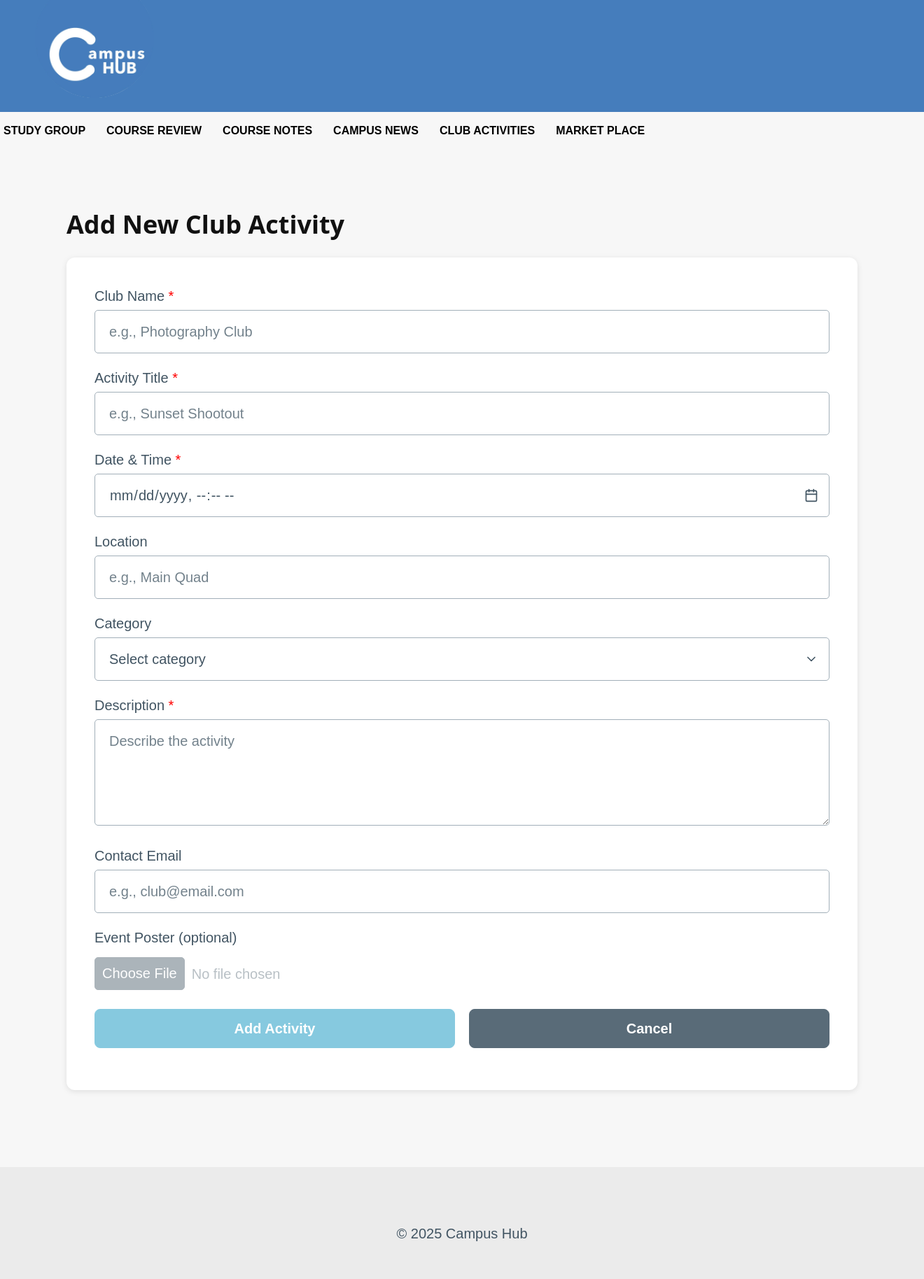
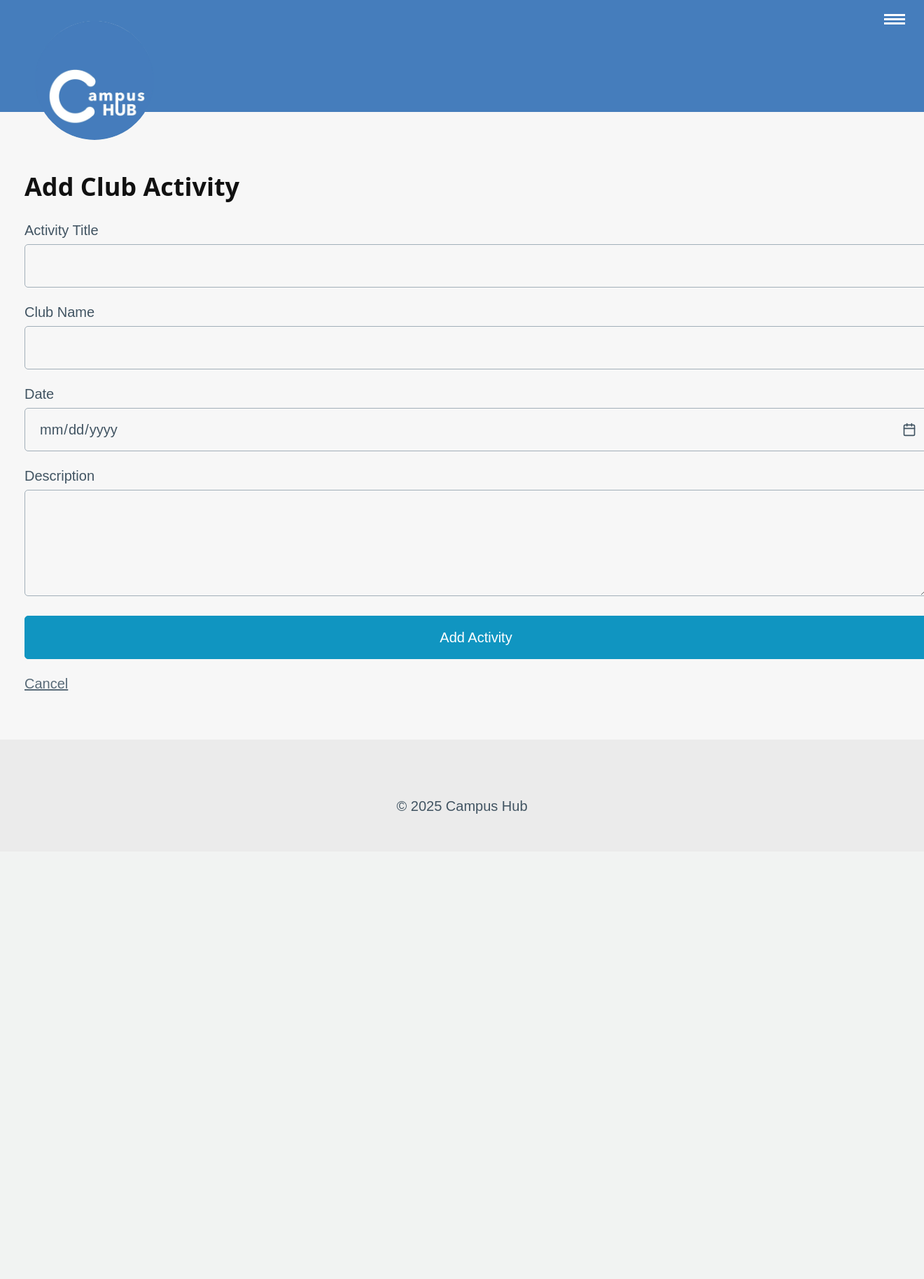
Before and after one commit to OhKh09373/ITCS333-Group3, a PHP site: page /add-activity.html in a window 1320 px wide; the page is wider, and only the part inside the window is pictured. Shown: that part at 70% size. After the commit the page ends 1163 px from the top of that part, so only its background shows below. Run offline with PHP 8.4, Linux system fonts and the light colour scheme.

Commit message:
last changes

```diff
--- a/Club activities/add-activity.html
+++ b/Club activities/add-activity.html
@@ -5,16 +5,26 @@
   <meta name="viewport" content="width=device-width, initial-scale=1.0"/>
   <title>Add Club Activity</title>
   <link href="style.css" rel="stylesheet" />
-  <link href="https://cdn.jsdelivr.net/npm/@picocss/pico@latest/css/pico.min.css" rel="stylesheet" />
+  <link href="https://cdn.jsdelivr.net/npm/@picocss/pico@latest/css/pico.min.css" rel="stylesheet"/>
 </head>
 
 <body>
+  <!-- Header -->
   <header>
     <a href="index.html"><img class="logo" src="logo.JPG" alt="Campus Hub Logo" /></a>
   </header>
 
-  <nav>
-    <ul>
+  <!-- Sidebar Toggle + Hamburger Icon -->
+  <input type="checkbox" class="openSidebarMenu" id="openSidebarMenu">
+  <label for="openSidebarMenu" class="sidebarIconToggle">
+    <div class="spinner diagonal part-1"></div>
+    <div class="spinner horizontal"></div>
+    <div class="spinner diagonal part-2"></div>
+  </label>
+
+  <!-- Sidebar Menu -->
+  <div id="sidebarMenu">
+    <ul class="sidebarMenuInner">
       <li class="menu"><a href="#">Study Group</a></li>
       <li class="menu"><a href="#">Course Review</a></li>
       <li class="menu"><a href="#">Course Notes</a></li>
@@ -22,51 +32,31 @@
       <li class="menu"><a href="#">Club Activities</a></li>
       <li class="menu"><a href="#">Market Place</a></li>
     </ul>
-  </nav>
+  </div>
 
-  <main class="container">
-    <h1 class="section-title">Add New Club Activity</h1>
-
+  <!-- Main Content -->
+  <main class="content">
+    <h1 class="section-title">Add Club Activity</h1>
 
     <form>
-      <label for="clubName">Club Name <span style="color:red">*</span></label>
-      <input type="text" id="clubName" name="clubName" placeholder="e.g., Photography Club" required />
+      <label for="title">Activity Title</label>
+      <input type="text" id="title" name="title" required />
 
-      <label for="activityTitle">Activity Title <span style="color:red">*</span></label>
-      <input type="text" id="activityTitle" name="activityTitle" placeholder="e.g., Sunset Shootout" required />
+      <label for="club">Club Name</label>
+      <input type="text" id="club" name="club" required />
 
-      <label for="date">Date & Time <span style="color:red">*</span></label>
-      <input type="datetime-local" id="date" name="date" required />
+      <label for="date">Date</label>
+      <input type="date" id="date" name="date" required />
 
-      <label for="location">Location</label>
-      <input type="text" id="location" name="location" placeholder="e.g., Main Quad" />
+      <label for="description">Description</label>
+      <textarea id="description" name="description" rows="4" required></textarea>
 
-      <label for="category">Category</label>
-      <select id="category" name="category">
-        <option value="">Select category</option>
-        <option value="Academic">Academic</option>
-        <option value="Sports">Sports</option>
-        <option value="Social">Social</option>
-      </select>
-
-      <label for="description">Description <span style="color:red">*</span></label>
-      <textarea id="description" name="description" rows="4" placeholder="Describe the activity" required></textarea>
-
-      <label for="contact">Contact Email</label>
-      <input type="email" id="contact" name="contact" placeholder="e.g., club@email.com" />
-
-      <!-- Image upload placeholder -->
-      <label for="image">Event Poster (optional)</label>
-      <input type="file" id="image" name="image" accept="image/*" disabled /> <!-- design only -->
-
-      <!-- Buttons -->
-      <div class="grid">
-        <button type="submit" disabled>Add Activity</button> <!-- Disabled since this is design only -->
-        <button type="button" onclick="location.href='index.html';" class="secondary">Cancel</button>
-      </div>
+      <button type="submit">Add Activity</button>
+      <a href="index.html" class="secondary">Cancel</a>
     </form>
   </main>
 
+  <!-- Footer -->
   <footer>
     <p>&copy; 2025 Campus Hub</p>
   </footer>
--- a/Club activities/style.css
+++ b/Club activities/style.css
@@ -1,4 +1,3 @@
-/* Base styles */
 body {
     margin: 0;
     background-color: #F7F7F7;
@@ -6,91 +5,78 @@ body {
     min-height: 100vh;
     display: flex;
     flex-direction: column;
-}
+    }
 
-/* Theme color variables */
-:root {
-    --primary-color: #457dbc;
-    --secondary-color: #EBEBEB;
-    --accent-color: #3167a4;
-    --hover-color: gray;
-    --text-color: black;
-}
-
-/* Header and logo */
 header {
-    background-color: var(--primary-color);
-    height: 60px!important;
     display: flex;
     align-items: center;
     justify-content: space-between;
+    display: block;
     margin: 0 auto;
     width: 100%;
     max-width: 100%;
+    box-shadow: none;
+    background-color: #457dbc;
+    height: 60px!important;
     z-index: 10;
 }
-
 .logo {
     border-radius: 50%;
     height: 170px;
-    margin-left: 50px;
+    margin-left: 50px; /* Space from the left */
     margin-top: -50px;
 }
 
-/* Navigation styles */
+/* navigation bar*/
 #sidebarMenu {
-    position: absolute;
+    position: absolute; /* Make sure the sidebar can overlay */
     width: calc(100% - 175px);
     transform: translateY(-200px);
     transition: transform 250ms ease-in-out;
-    background: var(--secondary-color);
+    background: #EBEBEB;
     margin-left: 175px;
     top: 60px;
     z-index: 9;
 }
-
-.sidebarMenuInner {
+.sidebarMenuInner{
     display: flex;
-    justify-content: flex-end;
+    justify-content: flex-end; /* Align menu to the right */
     list-style: none;
+    justify-items: auto;
     margin: 0;
     padding: 0;
     width: 100%;
 }
-
-.menu {
+.menu{
+    list-style: none;
+    color: black;
     font-weight: bold;
     font-size: 16px;
+    padding: 0 10px;
     padding: 10px;
     margin: 5px;
 }
-
 .menu a {
-    color: var(--text-color);
-    text-decoration: none;
+    color: #000000;
     text-transform: uppercase;
     font-weight: bold;
+    cursor: pointer;
+    text-decoration: none;
 }
-
 .menu:hover {
     color: white;
     border-radius: 20px;
-    background-color: var(--hover-color);
+    background-color: gray;
     transition: 0.6s;
 }
-
-.menu:active {
-    color: var(--accent-color);
-}
-
 input[type="checkbox"]:checked ~ #sidebarMenu {
     transform: translateY(0);
 }
-
-input[type="checkbox"] {
+input[type=checkbox] {
+    transition: all 0.3s;
+    box-sizing: border-box;
     display: none;
 }
-
 .sidebarIconToggle {
     position: absolute;
     top: 20px;
@@ -99,173 +85,144 @@ input[type="checkbox"] {
     height: 30px;
     width: 30px;
 }
-
 .spinner {
+    transition: all 0.3s;
+    box-sizing: border-box;
     position: absolute;
     height: 3px;
     width: 100%;
     background-color: #fff;
 }
-
 .horizontal {
+    transition: all 0.3s;
+    box-sizing: border-box;
     position: relative;
     float: left;
     margin-top: 3px;
 }
-
-.diagonal.part-1,
+.diagonal.part-1 {
+    position: relative;
+    transition: all 0.3s;
+    box-sizing: border-box;
+    float: left;
+}
 .diagonal.part-2 {
+    transition: all 0.3s;
+    box-sizing: border-box;
+    position: relative;
     float: left;
+    margin-top: 3px;
+}
+input[type=checkbox]:checked ~ .sidebarIconToggle > .horizontal {
     transition: all 0.3s;
-}
-
-input[type=checkbox]:checked ~ .sidebarIconToggle > .horizontal {
+    box-sizing: border-box;
     opacity: 0;
 }
-
 input[type=checkbox]:checked ~ .sidebarIconToggle > .diagonal.part-1 {
+    transition: all 0.3s;
+    box-sizing: border-box;
     transform: rotate(135deg);
     margin-top: 8px;
 }
-
 input[type=checkbox]:checked ~ .sidebarIconToggle > .diagonal.part-2 {
+    transition: all 0.3s;
+    box-sizing: border-box;
     transform: rotate(-135deg);
     margin-top: -9px;
 }
-
-/* Main content area */
-.content {
+.content{
     flex: 1;
-    margin-top: 65px !important;
-    margin: 20px;
+    margin-top:65px !important ;
+    margin:20px;
     padding: 15px;
 }
-
-/* Footer */
-footer {
+footer{
     height: 40px;
     font-size: 12px;
-    background-color: var(--secondary-color);
+    background-color: #EBEBEB;
     text-align: center;
     padding: 5px;
 }
 
-/* Forms */
-form {
-    background-color: white;
-    padding: 2rem;
-    border-radius: 12px;
-    box-shadow: 0 2px 8px rgba(0, 0, 0, 0.1);
+/* Mobile styles */
+@media only screen and (max-width: 480px) {
+    header{
+        height: 40px !important;
+    }
+    .logo{
+        border-radius: 50%;
+        height: 90px;
+        margin-left: 30px; /* Space from the left */
+        margin-top:-30px;
+    }
+    .sidebarIconToggle {
+        top: 12px;
+    }
+    #sidebarMenu {
+        width: 100%;
+        margin-left: 0; /* No margin on the left */
+        transform: translateY(-300px);
+        top: 40px;
+    }
+    .sidebarMenuInner{
+        display: flex;
+        flex-direction: column;
+        justify-content: center;
+        align-items: center;
+    }
+    .menu {
+        font-weight: bold;
+        margin: 15px 5px 0 5px;
+        padding: 5px; /* Adjust padding for mobile */
+        font-size: 12px; /* Smaller font size for mobile */
+    }
+    .content{
+        margin-top:20px !important;
+    }
 }
 
-form input,
-form textarea,
-form select {
-    margin-bottom: 1rem;
+/* Tablet styles */
+@media only screen and (min-width: 481px) and (max-width: 768px) {
+    header{
+        height: 40px !important;
+    }
+    .logo{
+        border-radius: 50%;
+        height: 90px; /* Adjust logo height */
+        margin-left: 30px; /* Space from the left */
+        margin-top:-30px;
+    }
+    .sidebarIconToggle {
+        top: 12px;
+    }
+    #sidebarMenu {
+        width: 100%; /* Full width on mobile */
+        margin-left: 0; /* No margin on the left */
+        transform: translateY(-300px);
+        top: 40px;
+    }
+    .sidebarMenuInner{
+        display: flex;
+        flex-direction: column;
+        justify-content: center;
+        align-items: center;
+    }
+    .menu {
+        font-weight: bold;
+        margin: 15px 5px 0 5px;
+        padding: 5px; /* Adjust padding for mobile */
+        font-size: 12px; /* Smaller font size for mobile */
+    }
+    .content{
+        margin-top:20px !important;
+    }
+
 }
 
-button,
-button[type="submit"],
-button[type="button"] {
-    min-width: 120px;
-    padding: 0.6rem 1rem;
-    font-weight: bold;
-    border-radius: 8px;
-}
-
-/* Detail view cards */
-article {
-    background-color: white;
-    padding: 1.5rem;
-    border-radius: 12px;
-    box-shadow: 0 2px 10px rgba(0, 0, 0, 0.1);
-}
-
-/* Section Headings */
+/* === Section Headings (Fix light text issue) === */
 .section-title {
     color: #111;
     font-weight: bold;
     font-size: 1.8rem;
     margin-bottom: 1rem;
 }
-
-/* Mobile styles */
-@media only screen and (max-width: 480px) {
-    header {
-        height: 40px !important;
-    }
-
-    .logo {
-        height: 90px;
-        margin-left: 30px;
-        margin-top: -30px;
-    }
-
-    .sidebarIconToggle {
-        top: 12px;
-    }
-
-    #sidebarMenu {
-        width: 100%;
-        margin-left: 0;
-        transform: translateY(-300px);
-        top: 40px;
-    }
-
-    .sidebarMenuInner {
-        flex-direction: column;
-        align-items: center;
-    }
-
-    .menu {
-        font-size: 12px;
-        margin: 15px 5px 0 5px;
-        padding: 5px;
-    }
-
-    .content {
-        margin-top: 20px !important;
-    }
-
-    form {
-        padding: 1rem;
-    }
-}
-
-/* Tablet styles */
-@media only screen and (min-width: 481px) and (max-width: 768px) {
-    header {
-        height: 40px !important;
-    }
-
-    .logo {
-        height: 90px;
-        margin-left: 30px;
-        margin-top: -30px;
-    }
-
-    #sidebarMenu {
-        width: 100%;
-        margin-left: 0;
-        transform: translateY(-300px);
-    }
-
-    .sidebarMenuInner {
-        flex-direction: column;
-        align-items: center;
-    }
-
-    .menu {
-        font-size: 12px;
-        margin: 15px 5px 0 5px;
-        padding: 5px;
-    }
-
-    .content {
-        margin-top: 20px !important;
-    }
-
-    form {
-        padding: 1.5rem;
-    }
-}
```
Also changed, not shown: Club activities/activity-detail.html (+25 -31 lines), Club activities/index.html (+19 -9 lines).
